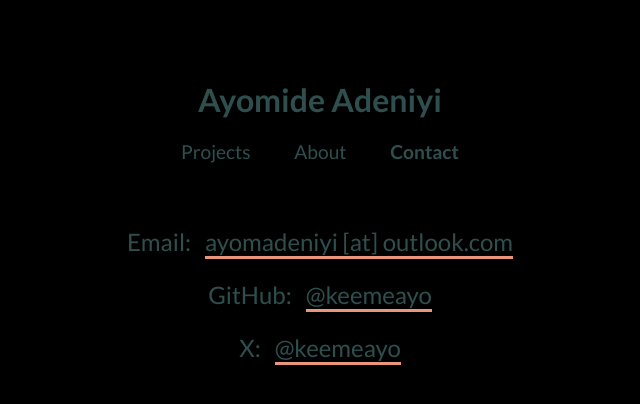
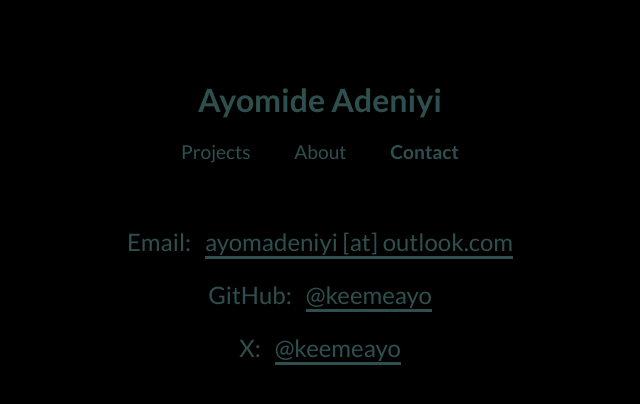
Before and after one commit to keaye/portfolio, a Flask app: page /contact in a window 1280 px wide. Shown: the top 404 px of the page, without its empty margins (320-960 px from the left). Run offline with Flask 3, Linux system fonts and the light colour scheme.

Commit message:
modified:   static/css/styles.css

```diff
--- a/static/css/styles.css
+++ b/static/css/styles.css
@@ -82,11 +82,11 @@ body {
        Using box-shadow to simulate the underline gives us a
        cross-browser solution. */
 
-  box-shadow: 0 3px 0 0 darksalmon;
+  box-shadow: 0 3px 0 0 darkslategrey;
 }
 
 .contact__link:hover {
-  color: darksalmon;
+  color: dimgray;
 }
 
 .projects {
```
